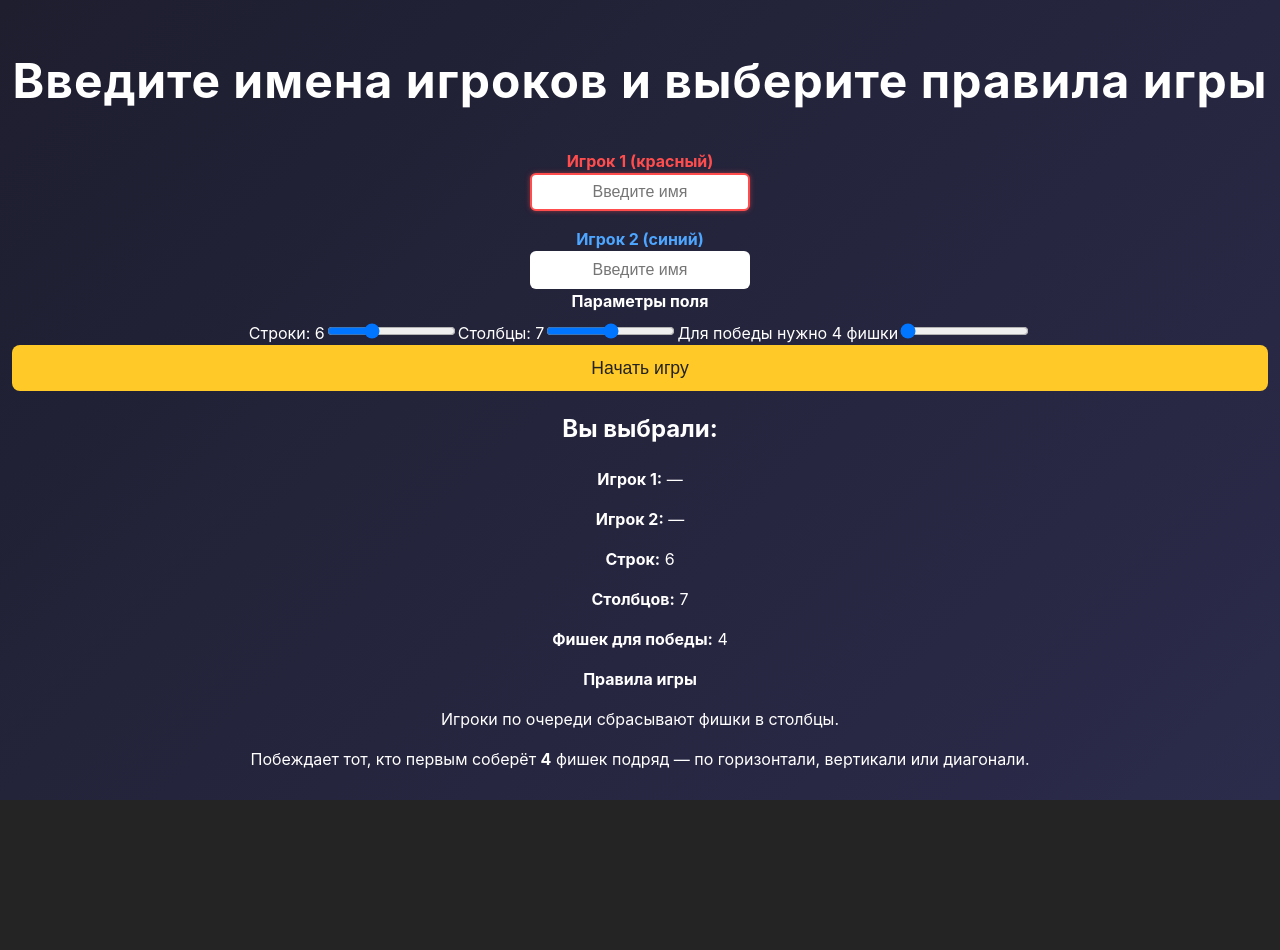
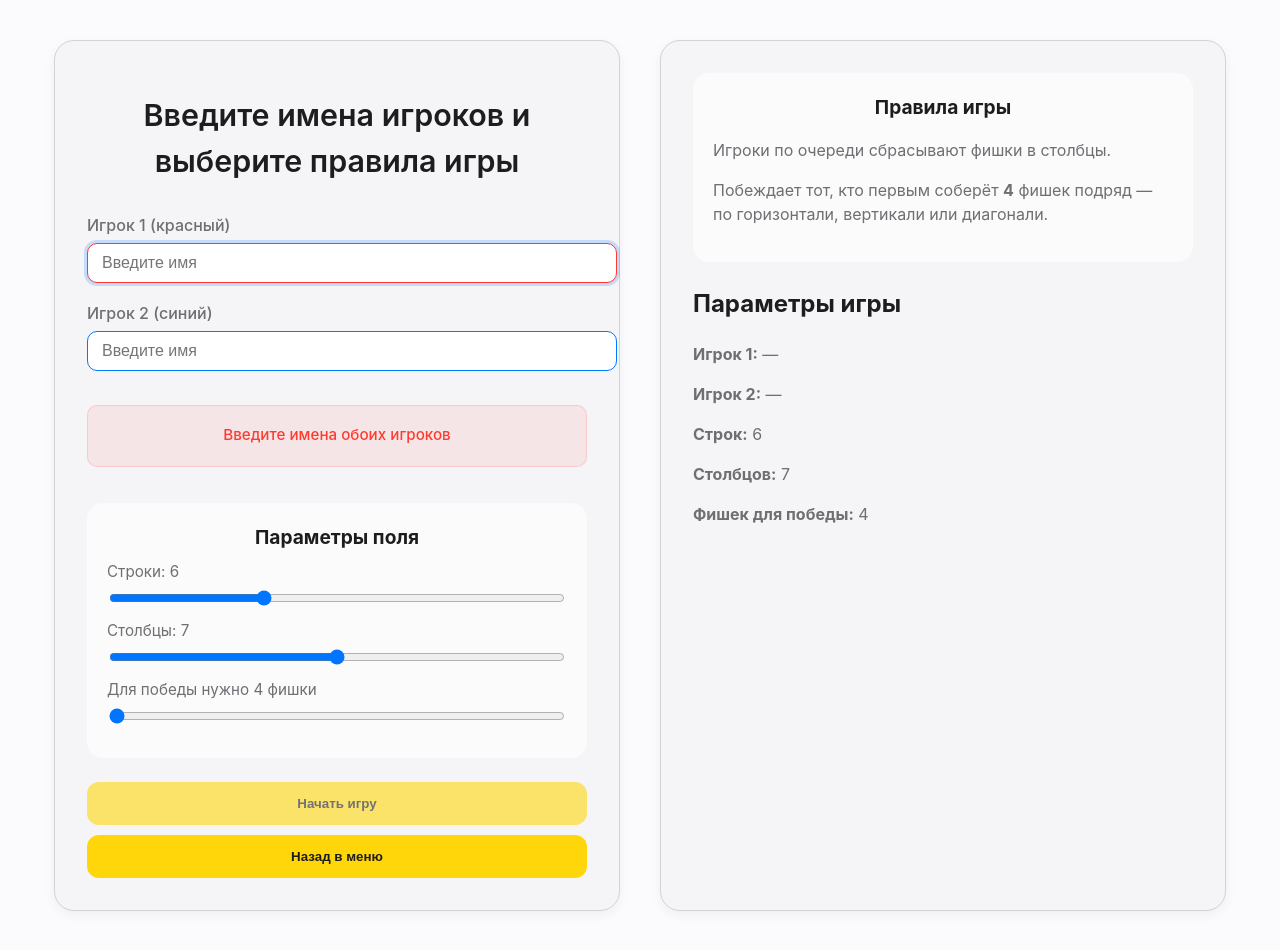
Before and after one commit to alekseevgr/connect-four, a React (Vite) app: page / in a window 1280 px wide. Both pictures are taken after a click on the button "2 игрока на одном ПК". Before the commit the page ends 800 px from the top, so only its background shows below. Built offline with nearby package versions, Linux system fonts and the light colour scheme.

Commit message:
add css, add validate, error types

```diff
--- a/src/App.css
+++ b/src/App.css
@@ -1,6 +1,4 @@
 #root {
-  max-width: 1280px;
   margin: 0 auto;
-  padding: 2rem;
   text-align: center;
 }
--- a/src/components/Board/Board.tsx
+++ b/src/components/Board/Board.tsx
@@ -103,6 +103,7 @@ export function Board() {
                     }
                     ))}
             </div>
+            <div className={styles.buttonContainer}>
                 <button className={styles.resetButton} onClick={() => dispatch(resetGame())}>
                     Начать заново
                 </button>
@@ -113,6 +114,7 @@ export function Board() {
                     В меню
                 </button>
             </div>
+        </div>
 
 
     )
--- a/src/components/Cell/cell.module.css
+++ b/src/components/Cell/cell.module.css
@@ -1,6 +1,6 @@
 .cell {
-  width: 60px;
-  height: 60px;
+  width: clamp(40px, 12vw, 80px);
+  height: clamp(40px, 12vw, 80px);
   border-radius: 50%;
   background-color: white;
   box-shadow: inset 0 0 5px rgba(0, 0, 0, 0.3);
--- a/src/components/StartScreen/PlayerSetup.tsx
+++ b/src/components/StartScreen/PlayerSetup.tsx
@@ -1,8 +1,8 @@
 import { useAppDispatch, useAppSelector } from '../../store/hooks';
-import { setPlayerName, startGame, setGameRules, setErrorMessage } from '../../store/uiSlice';
+import { setPlayerName, startGame, setGameRules, setErrorMessage, goToMenu } from '../../store/uiSlice';
 import { initGame } from '../../store/gameSlice';
 import styles from './start.module.css';
-import { useState } from 'react';
+import { useState, useEffect } from 'react';
 
 
 export function PlayerSetup() {
@@ -18,12 +18,13 @@ export function PlayerSetup() {
     const blue = players.blue.trim();
     const isName = red.length > 0 && blue.length > 0;
     const isDuplicate = red.toLowerCase() === blue.toLowerCase();
-    const isValid = isName && !isDuplicate;
+    useEffect(() => {
+        if (!isName) {
+            dispatch(setErrorMessage('Введите имена обоих игроков'));
+            return;
+        }
 
-    const handleSubmit = (e: React.FormEvent) => {
-        e.preventDefault();
-
-        if (!isValid) {
+        if (isDuplicate) {
             dispatch(setErrorMessage('Имена игроков должны отличаться'));
             return;
         }
@@ -34,17 +35,24 @@ export function PlayerSetup() {
         }
 
         dispatch(setErrorMessage(null));
+    }, [isName, isDuplicate, rows, cols, cellToWin, dispatch]);
+
+    const handleSubmit = (e: React.FormEvent) => {
+        e.preventDefault();
+
+        if (errorMessage) return;
+
         dispatch(setGameRules({ rows, cols, cellToWin }));
         dispatch(initGame({ rows, cols, cellToWin }));
         dispatch(startGame());
     };
 
-
+    console.log('errorMessage:', errorMessage);
     return (
         <form className={styles.container}
             onSubmit={handleSubmit}
         >
-            <div className={styles.leftBlock}>
+            <div className={styles.block}>
                 <h1 className={styles.title}>Введите имена игроков и выберите правила игры</h1>
 
 
@@ -75,6 +83,7 @@ export function PlayerSetup() {
                             className={styles.inputBlue}
                         />
                     </div>
+                    {errorMessage && <p className={styles.error}>{errorMessage}</p>}
                 </div>
                 <div className={styles.rules}>
                     <h3>Параметры поля</h3>
@@ -111,21 +120,36 @@ export function PlayerSetup() {
                     </label>
 
                 </div>
-                {errorMessage && <p className={styles.error}>{errorMessage}</p>}
 
                 <button
                     className={styles.button}
                     type="submit"
-                    disabled={!isValid}
+                    disabled={!!errorMessage}
+                     title={errorMessage || ''}
                 >
                     Начать игру
                 </button>
+                <button
+                    className={styles.button}
+                    type="button"
+                    onClick={() => dispatch(goToMenu())}
+                >
+                    Назад в меню
+                </button>
             </div>
 
-            <div className={styles.rightBlock}>
-                <h2>Вы выбрали:</h2>
+            <div className={styles.block}>
 
-                <div>
+                <div className={styles.rules}>
+                    <h3>Правила игры</h3>
+                    <p>Игроки по очереди сбрасывают фишки в столбцы.</p>
+                    <p>Побеждает тот, кто первым соберёт <strong>{cellToWin}</strong> фишек подряд — по горизонтали, вертикали или диагонали.</p>
+                </div>
+
+
+                <h2>Параметры игры</h2>
+
+                <div className={styles.settings}>
                     <p><strong>Игрок 1:</strong> {red || '—'}</p>
                     <p><strong>Игрок 2:</strong> {blue || '—'}</p>
                     <p><strong>Строк:</strong> {rows}</p>
@@ -133,11 +157,7 @@ export function PlayerSetup() {
                     <p><strong>Фишек для победы:</strong> {cellToWin}</p>
                 </div>
 
-                <div>
-                    <h3>Правила игры</h3>
-                    <p>Игроки по очереди сбрасывают фишки в столбцы.</p>
-                    <p>Побеждает тот, кто первым соберёт <strong>{cellToWin}</strong> фишек подряд — по горизонтали, вертикали или диагонали.</p>
-                </div>
+
             </div>
         </form>
     );
--- a/src/components/StartScreen/StartMenu.tsx
+++ b/src/components/StartScreen/StartMenu.tsx
@@ -14,7 +14,7 @@ export function StartMenu() {
   ];
 
   return (
-   <div className={`${styles.container} ${styles.startMenu}`}>
+   <div className={`${styles.startMenu}`}>
       <h1 className={styles.title}>Connect Four</h1>
       <div className={styles.buttons}>
         {buttons.map((btn) => (
--- a/src/components/StartScreen/start.module.css
+++ b/src/components/StartScreen/start.module.css
@@ -1,91 +1,172 @@
 .container {
   display: flex;
+  justify-content: center;
+  gap: 40px;
+  background-color: #fbfbfd;
+  min-height: max-content;
+  padding: 40px;
+}
+.startMenu {
+    display: flex;
   flex-direction: column;
   justify-content: center;
   align-items: center;
   height: 100vh;
-  background: linear-gradient(135deg, #1e1e2f, #2b2b4b);
-  color: white;
   text-align: center;
 }
+.block {
+  background-color: #f5f5f7;
+  border: 1px solid #d2d2d7;
+  border-radius: 20px;
+  padding: 32px;
+  width: 500px;
+  box-shadow: 0 4px 12px rgba(0, 0, 0, 0.05);
+  transition: box-shadow 0.2s ease, transform 0.2s ease;
+}
+
+
+.block:hover {
+  box-shadow: 0 6px 18px rgba(0, 0, 0, 0.07);
+  transform: translateY(-2px);
+}
+
 
 .title {
-  font-size: 3rem;
-  margin-bottom: 2rem;
-  letter-spacing: 1px;
+  font-size: 1.9rem;
+  color: #1d1d1f;
+  margin-bottom: 1.8rem;
+  font-weight: 600;
+  text-align: center;
+}
+p, label {
+  color: #6e6e73;
 }
 
-.buttons {
-  display: flex;
-  flex-direction: column;
-  gap: 1rem;
+.rules,
+.settings {
+    color: #6e6e73;
+}
+.rules h3 {
+  color: #1d1d1f;
+}
+
+.inputRed {
+  border: 1px solid #ff3b30;
+}
+
+.inputBlue {
+  border: 1px solid #007aff;
 }
 
 .button {
-  background-color: #ffca28;
-  color: #222;
+  background-color: #ffd60a;
+  color: #1d1d1f;
+  font-weight: 500;
   border: none;
-  padding: 0.8rem 1.5rem;
-  border-radius: 8px;
-  font-size: 1.1rem;
+  border-radius: 12px;
+  padding: 12px 24px;
   cursor: pointer;
-  transition: all 0.2s ease;
+  transition: background-color 0.2s ease;
 }
 
 .button:hover {
-  background-color: #ffc107;
-  transform: translateY(-2px);
+  background-color: #f7c948;
+}
+.players {
+  display: flex;
+  flex-direction: column;
+  gap: 18px;
+  margin-bottom: 12px;
 }
 
-.disabled {
-  background-color: #777;
-  color: #ccc;
-  cursor: not-allowed;
-  transform: none;
-}
 
-.players {
-  margin-top: 2rem;
-  display: flex;
-  flex-direction: column;
-  gap: 1rem;
-}
-
-.player {
-  display: flex;
-  flex-direction: column;
-  align-items: center;
-}
-
-.red {
-  color: #ff4d4d;
-  font-weight: bold;
-}
-
-.blue {
-  color: #4da6ff;
-  font-weight: bold;
+.player label {
+  display: block;
+  margin-bottom: 6px;
+  font-weight: 500;
 }
 
 .inputRed,
 .inputBlue {
-  width: 200px;
-  padding: 0.5rem;
+  width: 100%;
+  padding: 10px 14px;
+  border-radius: 10px;
   font-size: 1rem;
-  border-radius: 6px;
-  border: 2px solid transparent;
   outline: none;
-  transition: 0.2s;
-  text-align: center;
-  background: #fff;
+  transition: box-shadow 0.2s ease;
+  background-color: #ffffff;
+}
+.inputRed {
+  border: 1px solid #ff3b30;
 }
 
-.inputRed:focus {
-  border-color: #ff4d4d;
-  box-shadow: 0 0 5px rgba(255, 77, 77, 0.5);
+.inputBlue {
+  border: 1px solid #007aff;
 }
 
+.inputRed:focus,
 .inputBlue:focus {
-  border-color: #4da6ff;
-  box-shadow: 0 0 5px rgba(77, 166, 255, 0.5);
+  box-shadow: 0 0 0 3px rgba(0, 122, 255, 0.2);
 }
+
+.rules {
+  background-color: rgba(255, 255, 255, 0.6);
+  border-radius: 16px;
+  padding: 20px;
+  margin-bottom: 24px;
+}
+
+.rules h3 {
+  color: #1d1d1f;
+  margin-bottom: 10px;
+  font-size: 1.2rem;
+}
+
+.rules label {
+  display: flex;
+  flex-direction: column;
+  gap: 4px;
+  font-size: 0.95rem;
+  margin-bottom: 12px;
+}
+
+.button {
+  display: block;
+  width: 100%;
+  background-color: #ffd60a;
+  color: #1d1d1f;
+  font-weight: 600;
+  border: none;
+  border-radius: 12px;
+  padding: 14px;
+  cursor: pointer;
+  transition: background-color 0.2s ease, transform 0.15s ease;
+  margin-top: 10px;
+}
+
+.button:hover {
+  background-color: #f7c948;
+  transform: translateY(-1px);
+}
+
+.button:disabled {
+  opacity: 0.6;
+  cursor: not-allowed;
+}
+
+.error {
+  background-color: rgba(255, 59, 48, 0.08);
+  color: #ff3b30;
+  border: 1px solid rgba(255, 59, 48, 0.15);
+  border-radius: 10px;
+  padding: 10px 14px;
+  margin-bottom: 24px;
+  font-size: 0.95rem;
+  font-weight: 500;
+  text-align: center;
+  backdrop-filter: blur(4px);
+  min-height: 40px;
+  display: flex;
+  align-items: center;
+  justify-content: center;
+}
--- a/src/index.css
+++ b/src/index.css
@@ -4,8 +4,8 @@
   font-weight: 400;
 
   color-scheme: light dark;
-  color: rgba(255, 255, 255, 0.87);
-  background-color: #242424;
+  color: #1d1d1f;
+  background-color: #fbfbfd;
 
   font-synthesis: none;
   text-rendering: optimizeLegibility;
@@ -14,10 +14,18 @@
 }
 
 html, body {
-  height: 100%;
+    min-height: 100vh;
   background-color: #fbfbfd;
   margin: 0;
   padding: 0;
   color: #1d1d1f;
   font-family: -apple-system, BlinkMacSystemFont, "Segoe UI", Roboto, Helvetica, Arial, sans-serif;
 }
+body {
+  animation: fadeIn 1.5s ease both;
+}
+
+@keyframes fadeIn {
+  from { opacity: 0; }
+  to { opacity: 1; }
+}
--- a/src/store/uiSlice.ts
+++ b/src/store/uiSlice.ts
@@ -38,6 +38,7 @@ export const uiSlice = createSlice({
             state.screen = 'menu';
             state.gameMode = null;
             state.players = { red: '', blue: '' };
+            state.errorMessage = null;
         },
         setErrorMessage: (state, action: PayloadAction<string | null>) => {
             state.errorMessage = action.payload;
```
Also changed, not shown: src/components/Board/board.module.css (+36 -8 lines). Lines whose indentation alone changed are shown as unchanged.
